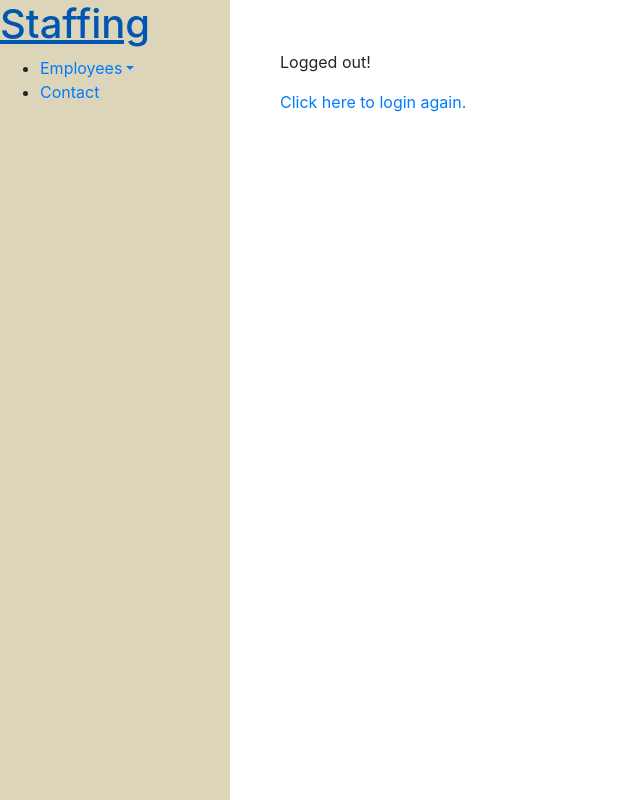
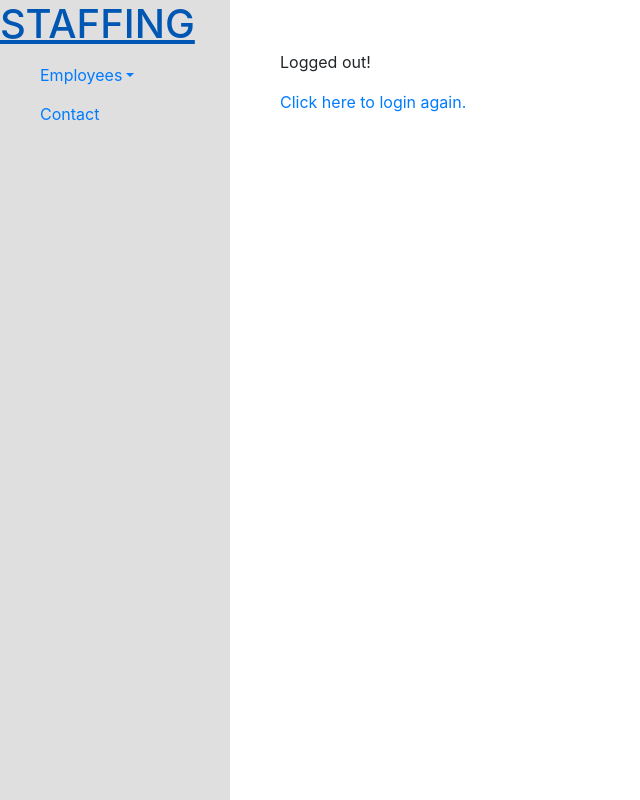
Before and after one commit to ldavidson45/staffing, a Django app: page /logout/ in a window 1280 px wide; the page is wider, and only the part inside the window is pictured. Shown: that part, without its empty margins (0-640 px from the left). Run offline with Django 3.2, Linux system fonts and the light colour scheme; style sheets or scripts are compiled from the project's sources; some libraries are stand-ins or nearby versions.

Commit message:
more changes to literally everyhting

```diff
--- a/staffing/static/css/base.css
+++ b/staffing/static/css/base.css
@@ -9,8 +9,13 @@
 
 #sidebar {
   min-height: 100vh;
-  background-color: #c9be94a3;
+  background-color: #dfdfdf;
   width: 230px;
+}
+
+#sidebar li {
+  list-style-type: none;
+  margin-top: 15px;
 }
 
 #content {
@@ -18,4 +23,8 @@
   width: 80vw;
   margin: 50px;
 }
+
+a {
+  text-decoration: none;
+}
 /*# sourceMappingURL=base.css.map */
--- a/staffing/static/css/base.scss
+++ b/staffing/static/css/base.scss
@@ -1,3 +1,10 @@
+$mainfont: 'Catamaran', sans-serif;
+$darkblue: #35434c;
+$darkgreen: #465c4b;
+$yellow: #98946f;
+$khaki: #c9be94;
+$lightyellow: #f5edbe;
+
 .wrapper {
 	display: flex;
 	align-items: stretch;
@@ -5,8 +12,12 @@
 
 #sidebar {
 	min-height: 100vh;
-	background-color: #c9be94a3;
+	background-color: rgb(223, 223, 223);
 	width: 230px;
+	li {
+		list-style-type: none;
+		margin-top: 15px;
+	}
 }
 
 #content {
@@ -14,3 +25,7 @@
 	width: 80vw;
 	margin: 50px;
 }
+
+a {
+	text-decoration: none;
+}
--- a/staffing/templates/base.html
+++ b/staffing/templates/base.html
@@ -6,7 +6,7 @@
     <meta name="viewport" content="width=device-width, initial-scale=1.0">
     <meta http-equiv="X-UA-Compatible" content="IE=edge">
 
-    <title>Staffing</title>
+    <title>STAFFING</title>
     <!-- <link rel="stylesheet" href="https://cdnjs.cloudflare.com/ajax/libs/materialize/1.0.0/css/materialize.min.css"> -->
 
     <!-- Bootstrap CSS CDN -->
--- a/staffing/templates/create_company.html
+++ b/staffing/templates/create_company.html
@@ -1,11 +1,12 @@
 {% extends 'base.html' %} {% block content %}
 
 <link href="/static/css/create_company.css" rel="stylesheet"/>
-<br>
+
 <h1>Welcome {{ user.first_name }}!</h1>
 <br>
+
+<form method="post">
 <h2>Add Your Company</h2>
-<form method="post">
   {% csrf_token %}
   <ul>
     {% for field in form.visible_fields %}
--- a/staffing/templates/sidebar.html
+++ b/staffing/templates/sidebar.html
@@ -26,7 +26,7 @@
     <!-- Sidebar -->
     <nav id="sidebar">
        <div class="sidebar-header">
-           <h1> <a href="/">Staffing</a><h1>
+           <h1> <a href="/">STAFFING</a><h1>
         </div>
         <ul class="list-styled components">
             <li>
```
Also changed, not shown: staffing/static/css/create_company.css (+15 -3 lines), staffing/static/css/create_company.scss (+21 -1 lines), staffing/static/css/login.scss (+7 -0 lines), staffing/static/css/signup.scss (+7 -0 lines), 4 other files.
